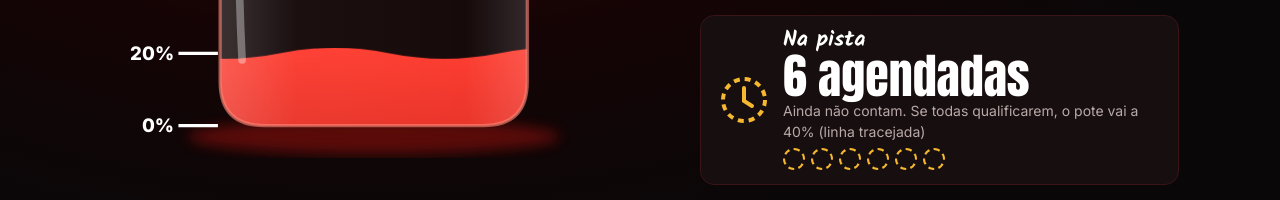
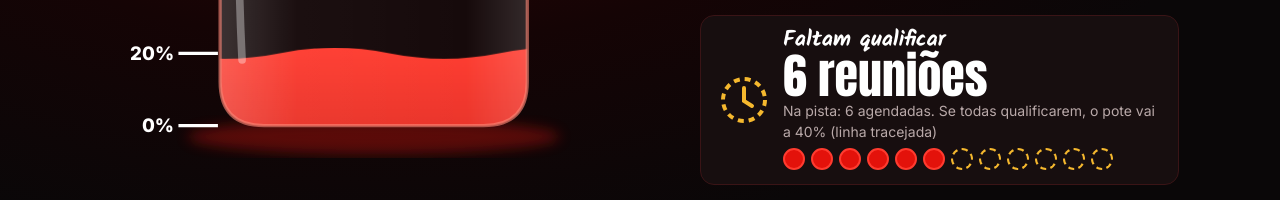
Before and after one commit to bhernardo17/pote-meta, a plain HTML site: page index.html in a window 1280 px wide. Shown: the part 750-950 px from the top of the page. Drawn offline with Linux system fonts and the light colour scheme.

Commit message:
Cartão de baixo mostra as qualificadas que faltam para a meta
Co-Authored-By: Claude Opus 5.5 <noreply@anthropic.com>
Claude-Session: https://claude.ai/code/session_01N11Pg7CM1mVDNS6oam4cMn

```diff
--- a/index.html
+++ b/index.html
@@ -43,6 +43,7 @@ header{display:flex;justify-content:space-between;align-items:center;gap:16px;fl
 .row .s{color:var(--muted);font-size:14px}
 .pend{display:flex;gap:6px;margin-top:6px;flex-wrap:wrap}
 .pend i{width:22px;height:22px;border-radius:50%;border:2px dashed var(--gold)}
+.pend i.ok{background:var(--red);border:2px solid var(--red2)}
 .bottom{text-align:center;margin-top:30px}
 .bottom .hand{display:inline-block;font-size:clamp(36px,6vw,60px)}
 .bottom p{font-family:Anton;font-size:clamp(22px,3.5vw,34px);margin:6px 0 0;font-style:italic}
@@ -119,7 +120,7 @@ input{font:16px Inter;min-height:44px;padding:0 12px;border-radius:10px;border:1
       </div>
       <div class="row">
         <svg width="50" height="50" viewBox="0 0 50 50" aria-hidden="true"><circle cx="25" cy="25" r="21" fill="none" stroke="#f5b82e" stroke-width="4" stroke-dasharray="6 5"/><path d="M25 13v13l8 5" stroke="#f5b82e" stroke-width="4" fill="none" stroke-linecap="round"/></svg>
-        <div><div class="t">Na pista</div><div class="v" id="pendV">3 agendadas</div><div class="s" id="pendS">Se qualificarem, o pote vai a 30%</div><div class="pend" id="pendDots"></div></div>
+        <div><div class="t" id="pendT">Faltam qualificar</div><div class="v" id="pendV">2 reuniões</div><div class="s" id="pendS">Na pista: 2 agendadas</div><div class="pend" id="pendDots"></div></div>
       </div>
     </div>
   </section>
@@ -167,9 +168,10 @@ function render(){
   $('faltaQ').innerHTML=win?'Meta batida!<small>Agora é passar do topo</small>':`= ${faltaQ} Qualificada${faltaQ>1?'s':''}<small>${dias?`${porDia} por dia`:'último esforço'}</small>`;
   const [y,mo,da]=S.d.split('-');$('prazo').textContent=`${da}/${mo}`;
   $('dias').textContent=dias?`${dias} dia${dias>1?'s':''} út${dias>1?'eis':'il'} restante${dias>1?'s':''}`:'Prazo chegou';
-  $('pendV').textContent=`${S.a} agendada${S.a===1?'':'s'}`;
-  $('pendS').textContent=S.a?`Ainda não contam. Se todas qualificarem, o pote vai a ${fmt(proj)}% (linha tracejada)`:'Nenhuma reunião pendente';
-  $('pendDots').innerHTML='<i></i>'.repeat(Math.min(S.a,20));
+  $('pendT').textContent=win?'Qualificadas':'Faltam qualificar';
+  $('pendV').textContent=win?`${S.q} de ${S.m}`:`${faltaQ} reuni${faltaQ===1?'ão':'ões'}`;
+  $('pendS').textContent=win?'Meta batida! Tudo o que vier agora é bônus.':(S.a?`Na pista: ${S.a} agendada${S.a===1?'':'s'}. Se todas qualificarem, o pote vai a ${fmt(proj)}% (linha tracejada)`:'Nenhuma reunião agendada na pista');
+  $('pendDots').innerHTML='<i class="ok"></i>'.repeat(Math.min(S.q,S.m))+'<i></i>'.repeat(Math.min(faltaQ,30));
   $('cta').textContent=win?'É campeão, time!':'Bora, time?';
 }
 const SHEET_ID='1j05b9AT1NXB9OLjP1xqOVwUfTEJNJUPYubPtpUYNaSs';
```
